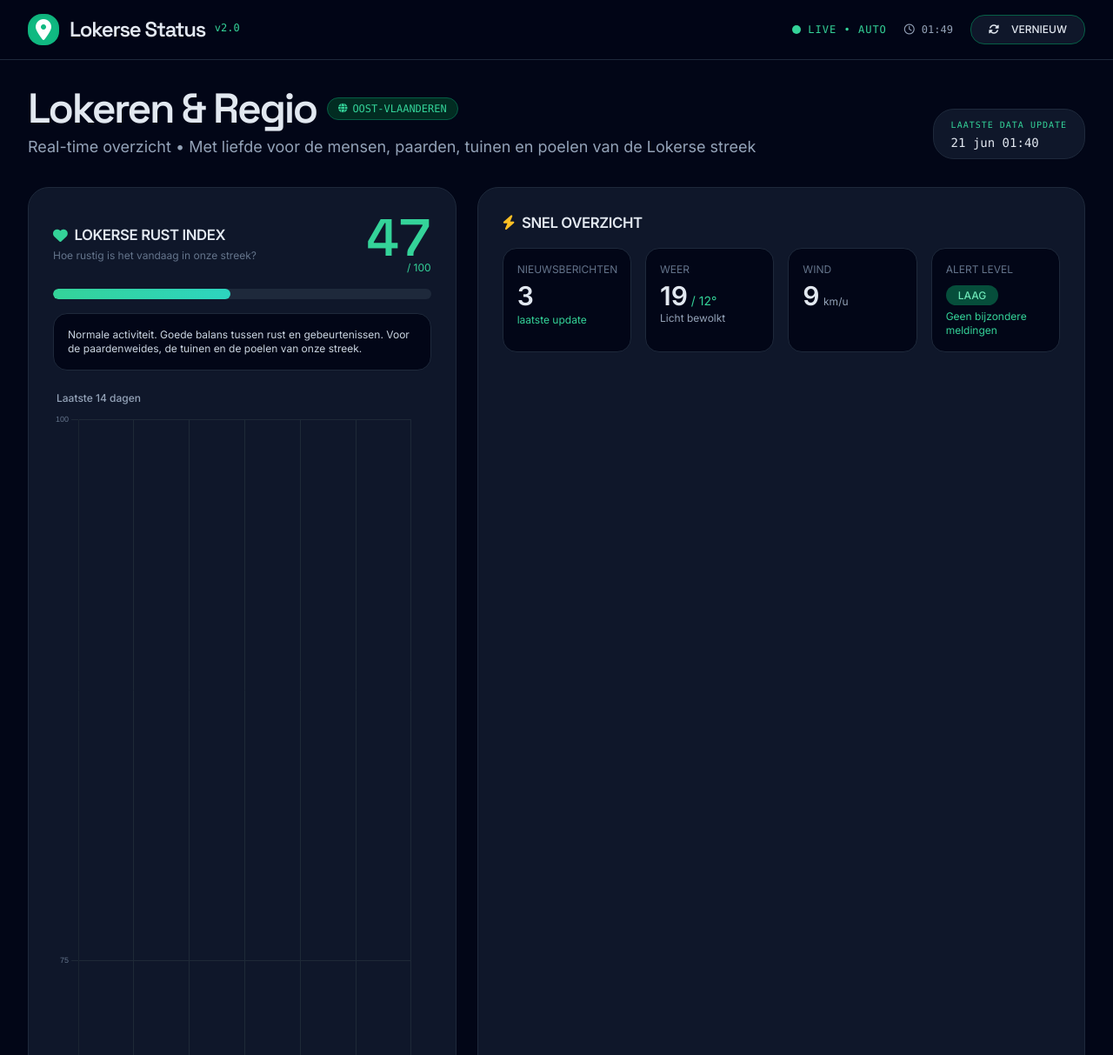
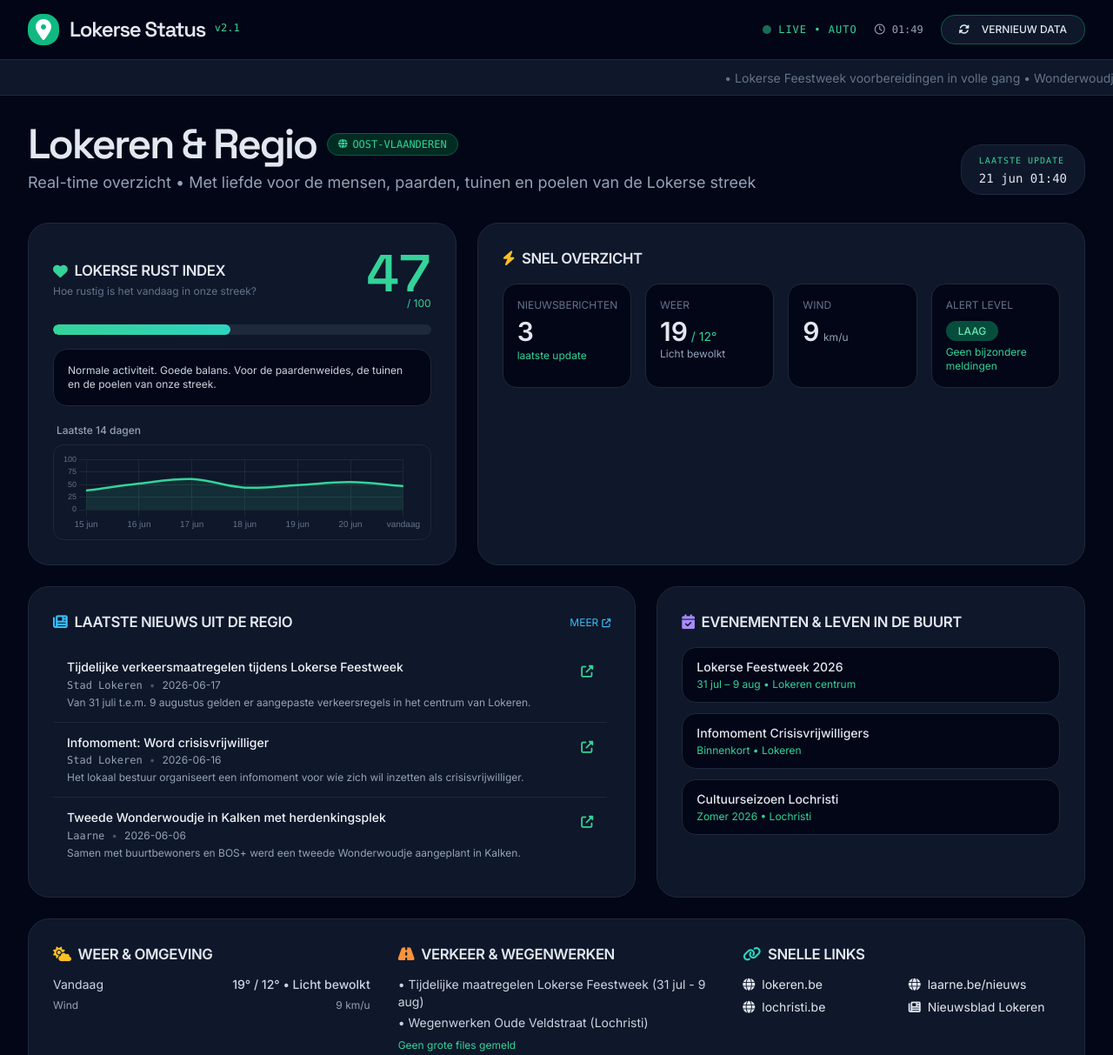
Before and after one commit to ddc9000/Lokerse-Status, a plain HTML site: page index.html in a window 1280 px wide. Shown: the top 1213 px of the page at 87% size. Drawn offline with nearby package versions, Linux system fonts and the light colour scheme.

Commit message:
Bugfix: Eindeloze scroll + ticker + gesloten grafiek kader

```diff
--- a/index.html
+++ b/index.html
@@ -9,7 +9,6 @@
     <link rel="manifest" href="manifest.json">
     <meta name="theme-color" content="#0f172a">
     <meta name="apple-mobile-web-app-capable" content="yes">
-    <meta name="apple-mobile-web-app-status-bar-style" content="black-translucent">
 
     <script src="https://cdn.tailwindcss.com"></script>
     <link rel="stylesheet" href="https://cdnjs.cloudflare.com/ajax/libs/font-awesome/6.5.1/css/all.min.css">
@@ -18,42 +17,77 @@
     <style>
         @import url('https://fonts.googleapis.com/css2?family=Inter:wght@400;500;600&amp;family=Space+Grotesk:wght@500;600&amp;display=swap');
 
-        body { font-family: 'Inter', system_ui, sans-serif; }
+        body {
+            font-family: 'Inter', system_ui, sans-serif;
+            min-height: 100vh;
+            overflow-x: hidden;
+        }
         .font-display { font-family: 'Space Grotesk', 'Inter', sans-serif; font-weight: 600; }
 
         .dashboard-card {
             transition: transform 0.2s cubic-bezier(0.4, 0.0, 0.2, 1), box-shadow 0.2s;
         }
-        .dashboard-card:hover { transform: translateY(-3px); box-shadow: 0 20px 25px -5px rgb(0 0 0 / 0.1), 0 8px 10px -6px rgb(0 0 0 / 0.1); }
+        .dashboard-card:hover { transform: translateY(-2px); }
 
         .section-header { font-size: 1.05rem; letter-spacing: -.025em; }
-        .news-item { transition: all 0.2s ease; }
-        .news-item:hover { background-color: #0f172a; }
-        .status-dot { animation: pulse 2s cubic-bezier(0.4, 0, 0.6, 1) infinite; }
-        .metric-value { font-variant-numeric: tabular-nums; }
-        .tail-container { scrollbar-width: thin; scrollbar-color: #334155 #0f172a; }
 
-        .warm-text { color: #a3e635; }
+        .news-list {
+            max-height: 420px;
+            overflow-y: auto;
+            scrollbar-width: thin;
+            scrollbar-color: #334155 #0f172a;
+        }
+
+        .ticker {
+            overflow: hidden;
+            white-space: nowrap;
+            background: #0f172a;
+            border-bottom: 1px solid #1e2937;
+        }
+        .ticker-content {
+            display: inline-block;
+            padding-left: 100%;
+            animation: ticker 35s linear infinite;
+            color: #64748b;
+            font-size: 0.875rem;
+        }
+        @keyframes ticker {
+            0% { transform: translateX(0); }
+            100% { transform: translateX(-100%); }
+        }
+        .ticker:hover .ticker-content {
+            animation-play-state: paused;
+        }
+
+        .chart-container {
+            position: relative;
+            height: 110px;
+            width: 100%;
+            background: #0f172a;
+            border-radius: 12px;
+            padding: 8px;
+            border: 1px solid #1e2937;
+        }
     </style>
 </head>
 <body class="bg-slate-950 text-slate-200">
     <!-- Navbar -->
-    <nav class="border-b border-slate-800 bg-slate-950/80 backdrop-blur-lg sticky top-0 z-50">
+    <nav class="border-b border-slate-800 bg-slate-950/90 backdrop-blur-lg sticky top-0 z-50">
         <div class="max-w-screen-2xl mx-auto">
             <div class="px-8 py-4 flex items-center justify-between">
                 <div class="flex items-center gap-x-3">
-                    <div class="w-9 h-9 bg-emerald-500 rounded-2xl flex items-center justify-center shadow-inner">
+                    <div class="w-9 h-9 bg-emerald-500 rounded-2xl flex items-center justify-center">
                         <i class="fa-solid fa-map-marker-alt text-white text-2xl"></i>
                     </div>
                     <div>
                         <span class="font-display text-2xl font-semibold tracking-tighter">Lokerse Status</span>
-                        <span class="text-emerald-400 text-xs font-mono ml-1.5 align-super">v2.0</span>
+                        <span class="text-emerald-400 text-xs font-mono ml-1.5 align-super">v2.1</span>
                     </div>
                 </div>
 
                 <div class="flex items-center gap-x-5 text-sm">
                     <div class="flex items-center gap-x-2 text-emerald-400">
-                        <div class="w-2.5 h-2.5 bg-emerald-400 rounded-full status-dot"></div>
+                        <div class="w-2.5 h-2.5 bg-emerald-400 rounded-full animate-pulse"></div>
                         <span class="font-mono text-xs tracking-[1px]">LIVE • AUTO</span>
                     </div>
 
@@ -63,16 +97,29 @@
                     </div>
 
                     <button onclick="refreshAllData()"
-                            class="flex items-center gap-x-2 px-5 py-2 text-xs font-medium bg-slate-900 hover:bg-emerald-950 border border-emerald-800 hover:border-emerald-700 rounded-2xl transition-all active:scale-[0.985]">
+                            class="flex items-center gap-x-2 px-5 py-2 text-xs font-medium bg-slate-900 hover:bg-emerald-950 border border-emerald-800 rounded-2xl transition-all active:scale-[0.985]">
                         <i class="fa-solid fa-sync-alt mr-1.5"></i>
-                        <span>VERNIEUW</span>
+                        <span>VERNIEUW DATA</span>
                     </button>
                 </div>
             </div>
         </div>
     </nav>
 
-    <div class="max-w-screen-2xl mx-auto px-8 pt-8 pb-16">
+    <!-- TICKER -->
+    <div class="ticker w-full py-2 border-b border-slate-800">
+        <div class="ticker-content">
+            • Lokerse Feestweek voorbereidingen in volle gang •
+            Wonderwoudje geplant in Kalken •
+            Paardenweides in topconditie •
+            Crisisvrijwilligers gezocht •
+            Rustig maar levendig in de Lokerse streek •
+            Wegenwerken Oude Veldstraat (Lochristi) •
+            Lokerse Status — met liefde voor de buurt
+        </div>
+    </div>
+
+    <div class="max-w-screen-2xl mx-auto px-8 pt-8 pb-12">
 
         <!-- Header -->
         <div class="flex flex-col md:flex-row md:items-end md:justify-between gap-y-4 mb-8">
@@ -90,7 +137,7 @@
             <div class="flex items-center gap-x-3 text-sm">
                 <div class="bg-slate-900 border border-slate-800 rounded-3xl px-5 py-2 flex items-center gap-x-3">
                     <div>
-                        <div class="text-emerald-400 text-[10px] font-mono tracking-widest">LAATSTE DATA UPDATE</div>
+                        <div class="text-emerald-400 text-[10px] font-mono tracking-widest">LAATSTE UPDATE</div>
                         <div id="last-update" class="font-mono text-sm">--</div>
                     </div>
                 </div>
@@ -100,7 +147,7 @@
         <!-- Main Grid -->
         <div class="grid grid-cols-1 lg:grid-cols-12 gap-6">
 
-            <!-- LOKERSE ACTIVITEIT INDEX + GESCHIEDENIS -->
+            <!-- LOKERSE RUST INDEX + GESCHIEDENIS -->
             <div class="lg:col-span-5 bg-slate-900 border border-slate-800 rounded-3xl p-7 dashboard-card">
                 <div class="flex items-center justify-between mb-4">
                     <div>
@@ -124,12 +171,12 @@
                     Data wordt geladen...
                 </div>
 
-                <!-- 14-dagen geschiedenis grafiek -->
-                <div class="mt-6">
-                    <div class="flex items-center justify-between mb-2 px-1">
-                        <div class="text-xs font-medium text-slate-400">Laatste 14 dagen</div>
+                <!-- Gesloten grafiek kader -->
+                <div class="mt-5">
+                    <div class="text-xs font-medium text-slate-400 mb-2 px-1">Laatste 14 dagen</div>
+                    <div class="chart-container">
+                        <canvas id="history-chart"></canvas>
                     </div>
-                    <canvas id="history-chart" height="70" class="w-full"></canvas>
                 </div>
             </div>
 
@@ -171,7 +218,7 @@
                 </div>
             </div>
 
-            <!-- NIEUWS FEED -->
+            <!-- NIEUWS FEED (met max-height) -->
             <div class="lg:col-span-7 bg-slate-900 border border-slate-800 rounded-3xl p-7 dashboard-card flex flex-col">
                 <div class="flex items-center justify-between mb-4">
                     <div class="section-header font-semibold flex items-center gap-x-2">
@@ -183,12 +230,12 @@
                     </a>
                 </div>
 
-                <div id="news-list" class="space-y-px flex-1 overflow-auto tail-container pr-1 text-sm">
+                <div id="news-list" class="news-list flex-1 pr-1 text-sm">
                     <!-- JS populated -->
                 </div>
             </div>
 
-            <!-- EVENEMENTEN & WARMTE -->
+            <!-- EVENEMENTEN -->
             <div class="lg:col-span-5 bg-slate-900 border border-slate-800 rounded-3xl p-7 dashboard-card">
                 <div class="section-header font-semibold mb-4 flex items-center gap-x-2">
                     <i class="fa-solid fa-calendar-check text-violet-400"></i>
@@ -208,10 +255,6 @@
                         <div class="font-medium">Cultuurseizoen Lochristi</div>
                         <div class="text-emerald-400 text-xs mt-0.5">Zomer 2026 • Lochristi</div>
                     </div>
-                </div>
-
-                <div class="mt-4 text-[10px] text-center text-slate-500">
-                    Voor de paardenweides, de poelen en de tuinen van onze streek
                 </div>
             </div>
 
@@ -243,7 +286,7 @@
                     <div>
                         <div class="section-header font-semibold mb-3 flex items-center gap-x-2">
                             <i class="fa-solid fa-link text-teal-400"></i>
-                            <span>SNELLE LINKS NAAR OFFICIËLE BRONNEN</span>
+                            <span>SNELLE LINKS</span>
                         </div>
                         <div class="grid grid-cols-2 gap-x-4 gap-y-1.5 text-sm">
                             <a href="https://lokeren.be/" target="_blank" class="hover:text-emerald-400 flex items-center gap-x-1.5"><i class="fa-solid fa-globe w-4"></i> <span>lokeren.be</span></a>
@@ -258,9 +301,9 @@
         </div>
 
         <!-- Footer -->
-        <div class="mt-12 pt-8 border-t border-slate-800 text-xs text-slate-500 flex flex-col md:flex-row md:items-center justify-between gap-y-3">
+        <div class="mt-10 pt-8 border-t border-slate-800 text-xs text-slate-500 flex flex-col md:flex-row md:items-center justify-between gap-y-3">
             <div>
-                Lokerse Status v2.0 • Automatisch bijgewerkt • Gemaakt met liefde voor de Lokerse streek door <a href="https://github.com/ddc9000" class="hover:text-emerald-400">ddc9000</a>
+                Lokerse Status v2.1 • Automatisch bijgewerkt • Gemaakt met liefde voor de Lokerse streek door <a href="https://github.com/ddc9000" class="hover:text-emerald-400">ddc9000</a>
             </div>
             <div class="flex items-center gap-x-4">
                 <a href="https://github.com/ddc9000/Lokerse-Status" class="hover:text-emerald-400 flex items-center gap-x-1.5">
@@ -297,28 +340,23 @@
 
         async function loadData() {
             try {
-                // Parallel laden
                 const [newsRes, weatherRes, historyRes] = await Promise.all([
                     fetch('data/news.json').then(r => r.json()),
                     fetch('data/weather.json').then(r => r.json()),
                     fetch('data/activity_history.json').then(r => r.json())
                 ]);
 
-                // Nieuws
                 renderNews(newsRes.items || []);
                 const newsCountEl = document.getElementById('news-count');
                 if (newsCountEl) newsCountEl.textContent = newsRes.count || newsRes.items?.length || 0;
 
-                // Weer
                 renderWeather(weatherRes);
 
-                // Activiteit + Geschiedenis
                 if (historyRes && historyRes.length > 0) {
                     const latest = historyRes[historyRes.length - 1];
                     updateActivityIndex(latest.score, historyRes);
                 }
 
-                // Laatste update tijd
                 const updateEl = document.getElementById('last-update');
                 if (updateEl && newsRes.updated) {
                     const d = new Date(newsRes.updated);
@@ -327,7 +365,6 @@
 
             } catch (e) {
                 console.error('Fout bij laden data:', e);
-                // Fallback naar demo als JSON faalt
                 showFallbackData();
             }
         }
@@ -338,13 +375,13 @@
             container.innerHTML = '';
 
             if (!items || items.length === 0) {
-                container.innerHTML = `<div class="px-4 py-6 text-center text-slate-400 text-sm">Momenteel geen nieuwe berichten. Probeer later opnieuw.</div>`;
+                container.innerHTML = `<div class="px-4 py-6 text-center text-slate-400 text-sm">Momenteel geen nieuwe berichten.</div>`;
                 return;
             }
 
             items.forEach(item => {
                 const div = document.createElement('div');
-                div.className = `news-item px-4 py-3.5 border-b border-slate-800 last:border-b-0 flex gap-x-4 cursor-pointer`;
+                div.className = `px-4 py-3.5 border-b border-slate-800 last:border-b-0 flex gap-x-4 cursor-pointer hover:bg-slate-950`;
                 div.innerHTML = `
                     <div class="flex-1 min-w-0">
                         <div class="font-medium text-slate-100 leading-tight">${item.title}</div>
@@ -367,25 +404,21 @@
 
         function renderWeather(weather) {
             if (!weather) return;
-
-            // Snel overzicht
             const tempEl = document.getElementById('weather-temp');
             const minEl = document.getElementById('weather-min');
             const descEl = document.getElementById('weather-desc');
             const windEl = document.getElementById('weather-wind');
+            const detail = document.getElementById('weather-detail');
 
             if (tempEl) tempEl.textContent = weather.temp;
             if (minEl) minEl.textContent = weather.min;
             if (descEl) descEl.textContent = weather.description;
             if (windEl) windEl.textContent = weather.windspeed || '--';
 
-            // Detail sectie
-            const detail = document.getElementById('weather-detail');
             if (detail) {
                 detail.innerHTML = `
                     <div class="flex justify-between"><span>Vandaag</span> <span class="font-medium">${weather.temp}° / ${weather.min}° • ${weather.description}</span></div>
                     <div class="flex justify-between text-xs text-slate-400"><span>Wind</span> <span>${weather.windspeed || 8} km/u</span></div>
-                    <div class="flex justify-between text-xs text-slate-400 pt-1 border-t border-slate-800"><span>Bron</span> <span>Open-Meteo + KMI data</span></div>
                 `;
             }
         }
@@ -400,11 +433,10 @@
 
             let desc = "Rustig in de streek. ";
             if (score > 65) desc = "Drukke dag! Veel nieuws en leven in de buurt. ";
-            else if (score > 45) desc = "Normale activiteit. Goede balans tussen rust en gebeurtenissen. ";
+            else if (score > 45) desc = "Normale activiteit. Goede balans. ";
 
             if (descEl) descEl.innerHTML = desc + "Voor de paardenweides, de tuinen en de poelen van onze streek.";
 
-            // Render geschiedenis grafiek
             renderHistoryChart(historyData);
         }
 
@@ -412,9 +444,7 @@
             const ctx = document.getElementById('history-chart');
             if (!ctx || !historyData || historyData.length === 0) return;
 
-            if (activityChart) {
-                activityChart.destroy();
-            }
+            if (activityChart) activityChart.destroy();
 
             const labels = historyData.map(d => d.label);
             const scores = historyData.map(d => d.score);
@@ -427,33 +457,28 @@
                         label: 'Rust Index',
                         data: scores,
                         borderColor: '#34d399',
-                        backgroundColor: 'rgba(52, 211, 153, 0.1)',
+                        backgroundColor: 'rgba(52, 211, 153, 0.12)',
                         borderWidth: 2.5,
                         tension: 0.35,
                         fill: true,
-                        pointRadius: 0,
-                        pointHoverRadius: 4
+                        pointRadius: 0
                     }]
                 },
                 options: {
                     responsive: true,
                     maintainAspectRatio: false,
-                    plugins: { legend: { display: false }, tooltip: { mode: 'index', intersect: false } },
+                    plugins: { legend: { display: false } },
                     scales: {
-                        x: { grid: { color: '#1e2937', tickLength: 4 }, ticks: { color: '#64748b', font: { size: 10 } } },
+                        x: { grid: { color: '#1e2937' }, ticks: { color: '#64748b', font: { size: 10 } } },
                         y: { min: 0, max: 100, grid: { color: '#1e2937' }, ticks: { color: '#64748b', stepSize: 25, font: { size: 9 } } }
-                    },
-                    elements: { line: { borderJoinStyle: 'round' } }
+                    }
                 }
             });
         }
 
         function showFallbackData() {
-            // Simpele fallback als JSON niet laadt
-            const newsContainer = document.getElementById('news-list');
-            if (newsContainer) {
-                newsContainer.innerHTML = `<div class="px-4 py-4 text-sm text-slate-400">Kon data niet laden. Probeer de pagina te vernieuwen.</div>`;
-            }
+            const container = document.getElementById('news-list');
+            if (container) container.innerHTML = `<div class="px-4 py-6 text-center text-slate-400 text-sm">Kon data niet laden. Probeer later opnieuw.</div>`;
         }
 
         async function refreshAllData() {
@@ -462,12 +487,11 @@
 
             try {
                 await loadData();
-                // Kleine visuele feedback
                 const toast = document.createElement('div');
-                toast.className = `fixed bottom-6 right-6 bg-emerald-900 border border-emerald-700 text-emerald-200 px-5 py-3 rounded-2xl text-sm flex items-center gap-x-3 shadow-xl`;
-                toast.innerHTML = `<i class="fa-solid fa-check-circle"></i><span>Data vernieuwd vanuit bronnen</span>`;
+                toast.className = `fixed bottom-6 right-6 bg-emerald-900 border border-emerald-700 text-emerald-200 px-5 py-3 rounded-2xl text-sm flex items-center gap-x-3`;
+                toast.innerHTML = `<i class="fa-solid fa-check-circle"></i><span>Data vernieuwd</span>`;
                 document.body.appendChild(toast);
-                setTimeout(() => { toast.style.transition = 'all .3s'; toast.style.opacity = '0'; setTimeout(() => toast.remove(), 200); }, 1800);
+                setTimeout(() => { toast.style.transition = 'all .3s'; toast.style.opacity = '0'; setTimeout(() => toast.remove(), 200); }, 1600);
             } catch(e) {
                 console.error(e);
             } finally {
@@ -477,11 +501,10 @@
 
         function registerServiceWorker() {
             if ('serviceWorker' in navigator) {
-                navigator.serviceWorker.register('sw.js').catch(console.error);
+                navigator.serviceWorker.register('sw.js').catch(() => {});
             }
         }
 
-        // Keyboard shortcut
         function setupKeyboard() {
             document.addEventListener('keydown', function(e) {
                 if ((e.metaKey || e.ctrlKey) && e.key.toLowerCase() === 'r') {
@@ -501,7 +524,7 @@
             registerServiceWorker();
             setupKeyboard();
 
-            console.log('%c[Lokerse Status v2.0] Klaar. Met liefde voor de streek.', 'color:#64748b');
+            console.log('%c[Lokerse Status v2.1] Bugfix + ticker toegevoegd.', 'color:#64748b');
         }
 
         window.onload = initializeDashboard;
```
